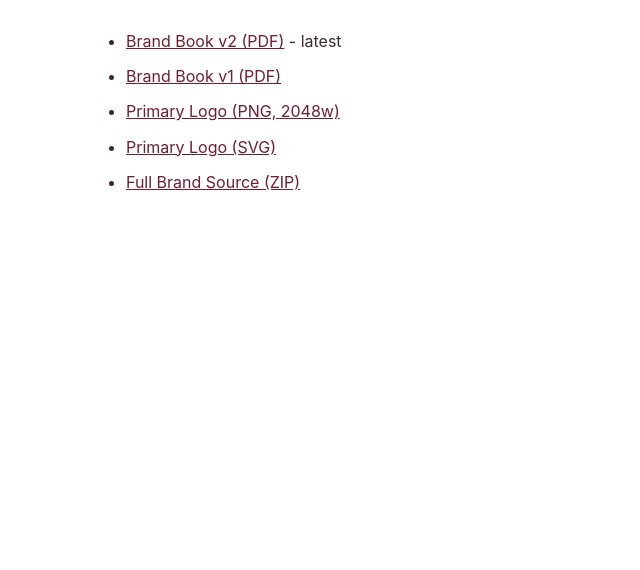
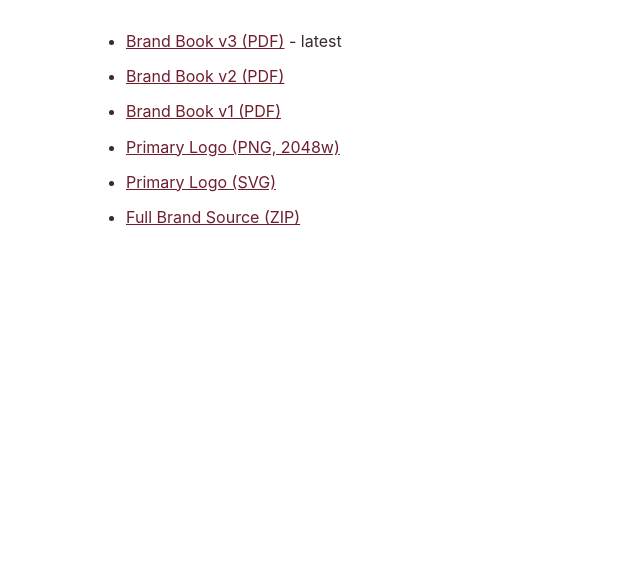
Before and after one commit to snayana-hub/tamasha-brand, a plain HTML site: page index.html in a window 1280 px wide. Shown: the part 230-800 px from the top of the page, without its empty margins (194-834 px from the left). Drawn offline with Linux system fonts and the light colour scheme.

Commit message:
Add Brand Book v3 as current version; keep v2 accessible

```diff
--- a/index.html
+++ b/index.html
@@ -6,7 +6,8 @@
 <h1>TaMaSha - Brand Deliverables</h1>
 <img src="TaMaSha-logo-primary-2048w.png" alt="TaMaSha logo">
 <ul>
-<li><a href="TaMaSha-Brand-Book-v2.pdf">Brand Book v2 (PDF)</a> - latest</li>
+<li><a href="TaMaSha-Brand-Book-v3.pdf">Brand Book v3 (PDF)</a> - latest</li>
+<li><a href="TaMaSha-Brand-Book-v2.pdf">Brand Book v2 (PDF)</a></li>
 <li><a href="TaMaSha-Brand-Book-v1.pdf">Brand Book v1 (PDF)</a></li>
 <li><a href="TaMaSha-logo-primary-2048w.png">Primary Logo (PNG, 2048w)</a></li>
 <li><a href="TaMaSha-logo-primary.svg">Primary Logo (SVG)</a></li>
```
Also changed, not shown: 1 other file.
